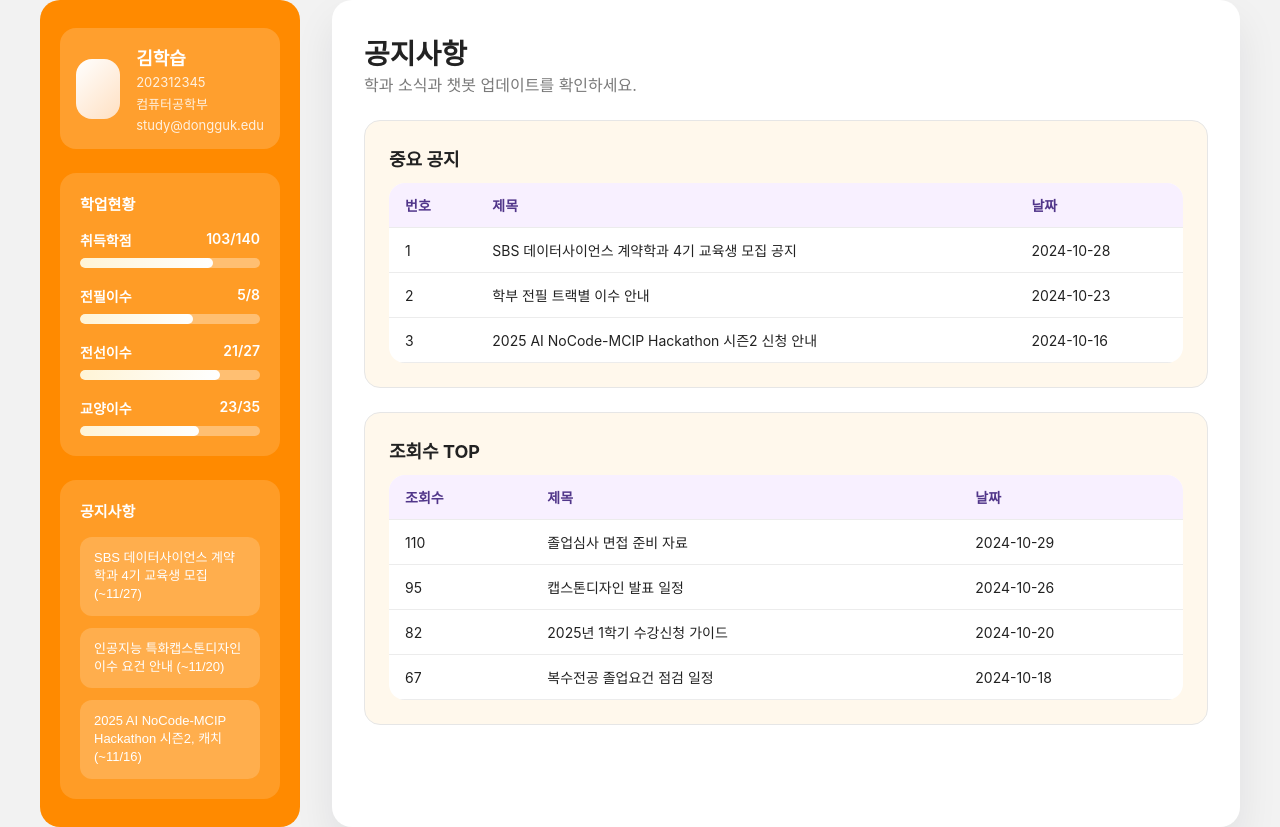
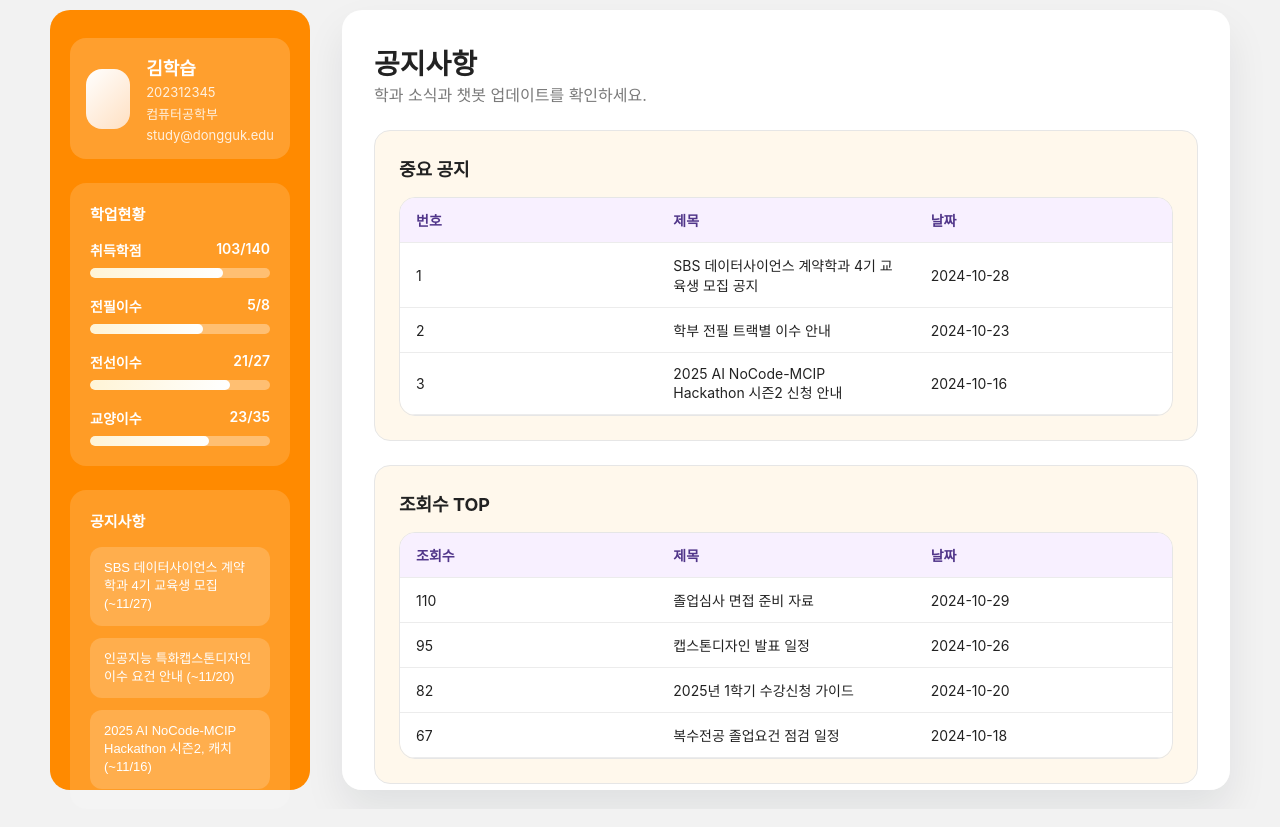
Before and after one commit to Dgu-SWE/GonnaG-Front, a React (Create React App) app: page /notice in a window 1280 px wide. Built offline with nearby package versions, Linux system fonts and the light colour scheme.

Commit message:
feat/#3 사이드바 고정 및 스크롤바 추가

```diff
--- a/src/App.css
+++ b/src/App.css
@@ -16,8 +16,8 @@ body {
 }
 
 .app-shell {
-  min-height: 100%;
-  padding: 40px;
+  min-height: 100vh;
+  padding: 0;
   background: linear-gradient(135deg, #f9f7f4 0%, #f4f6ff 100%);
 }
 
@@ -26,6 +26,9 @@ body {
   gap: 32px;
   max-width: 1200px;
   margin: 0 auto;
+  align-items: flex-start;
+  padding: 10px 10px 0 10px;
+  min-height: 100vh;
 }
 
 .page-content {
@@ -37,6 +40,27 @@ body {
   display: flex;
   flex-direction: column;
   gap: 24px;
+  height: calc(100vh - 20px);
+  max-height: calc(100vh - 20px);
+  overflow-y: auto;
+}
+
+.page-content::-webkit-scrollbar {
+  width: 8px;
+}
+
+.page-content::-webkit-scrollbar-track {
+  background: #f1f1f1;
+  border-radius: 4px;
+}
+
+.page-content::-webkit-scrollbar-thumb {
+  background: #ff8a00;
+  border-radius: 4px;
+}
+
+.page-content::-webkit-scrollbar-thumb:hover {
+  background: #e67d00;
 }
 
 .page-header {
@@ -78,18 +102,65 @@ body {
   color: #333;
 }
 
+.table-wrapper {
+  margin-top: 16px;
+  border-radius: 16px;
+  overflow: hidden;
+  border: 1px solid #e6e6e6;
+}
+
+.table tbody::-webkit-scrollbar {
+  width: 8px;
+}
+
+.table tbody::-webkit-scrollbar-track {
+  background: #f1f1f1;
+  border-radius: 4px;
+}
+
+.table tbody::-webkit-scrollbar-thumb {
+  background: #ff8a00;
+  border-radius: 4px;
+}
+
+.table tbody::-webkit-scrollbar-thumb:hover {
+  background: #e67d00;
+}
+
 .table {
   width: 100%;
   border-collapse: collapse;
   border-radius: 16px;
-  overflow: hidden;
   background-color: #fff;
+  display: table;
 }
 
 .table thead {
+  display: table;
+  width: 100%;
+  table-layout: fixed;
+}
+
+.table tbody {
+  display: block;
+  overflow-y: auto;
+  max-height: 250px;
+}
+
+.table thead th {
   background-color: #f8f0ff;
   font-weight: 600;
   color: #51368a;
+  padding: 12px 16px;
+  text-align: left;
+  border-bottom: 1px solid #ececec;
+  font-size: 14px;
+}
+
+.table tbody tr {
+  display: table;
+  width: 100%;
+  table-layout: fixed;
 }
 
 .table th,
--- a/src/App.js
+++ /dev/null
@@ -1,12 +0,0 @@
-import './App.css';
-import Main from './pages/Main';
-
-function App() {
-  return (
-    <div className="app-shell">
-      <Main />
-    </div>
-  );
-}
-
-export default App;
--- /dev/null
+++ b/src/App.jsx
@@ -0,0 +1,24 @@
+import './App.css';
+import { BrowserRouter as Router, Routes, Route, Navigate } from 'react-router-dom';
+import Main from './pages/Main';
+import History from './pages/History';
+import Notice from './pages/Notice';
+import Signin from './pages/Signin';
+
+function App() {
+  return (
+    <Router>
+      <div className="app-shell">
+        <Routes>
+          <Route path="/" element={<Signin />} />
+          <Route path="/main" element={<Main />} />
+          <Route path="/history" element={<History />} />
+          <Route path="/notice" element={<Notice />} />
+          <Route path="*" element={<Navigate to="/" replace />} />
+        </Routes>
+      </div>
+    </Router>
+  );
+}
+
+export default App;
--- a/src/components/Sidebar.css
+++ b/src/components/Sidebar.css
@@ -5,6 +5,7 @@
 .sidebar {
   width: 260px;
   min-width: 260px;
+  max-height: calc(100vh - 20px);
   background-color: #ff8a00;
   color: #fff;
   display: flex;
@@ -12,6 +13,9 @@
   gap: 24px;
   padding: 28px 20px;
   border-radius: 20px;
+  position: sticky;
+  top: 10px;
+  align-self: flex-start;
 }
 
 .sidebar__profile {
--- a/src/pages/History.jsx
+++ b/src/pages/History.jsx
@@ -7,6 +7,7 @@ const completionGroups = [
     title: '전공필수',
     description: '전공 핵심 역량을 기르는 필수 과목입니다.',
     rows: [
+      { course: '기초프로그래밍', year: '1학년', semester: '1학기', credits: 3, status: '이수' },
       { course: '알고리즘', year: '2학년', semester: '2학기', credits: 3, status: '이수' },
       { course: '운영체제', year: '3학년', semester: '1학기', credits: 3, status: '이수' },
       { course: '소프트웨어공학', year: '3학년', semester: '2학기', credits: 3, status: '미이수' },
@@ -18,6 +19,7 @@ const completionGroups = [
     description: '트랙에 맞는 심화 전공 과목을 선택해 수강합니다.',
     rows: [
       { course: '데이터베이스', year: '2학년', semester: '2학기', credits: 3, status: '이수' },
+      { course: '알고리즘', year: '3학년', semester: '2학기', credits: 3, status: '이수' },
       { course: '머신러닝', year: '4학년', semester: '1학기', credits: 3, status: '계획' },
       { course: '캡스톤디자인', year: '4학년', semester: '2학기', credits: 3, status: '미이수' },
     ],
@@ -27,6 +29,7 @@ const completionGroups = [
     title: '교양필수/선택',
     description: '기초 소양 확대를 위한 교양 과목입니다.',
     rows: [
+      { course: '자아와명상1', year: '1학년', semester: '1학기', credits: 1, status: '이수' },
       { course: '글쓰기와토론', year: '1학년', semester: '1학기', credits: 2, status: '이수' },
       { course: '동국인의리더십', year: '1학년', semester: '2학기', credits: 2, status: '이수' },
       { course: 'AI윤리', year: '2학년', semester: '2학기', credits: 3, status: '계획' },
@@ -50,6 +53,7 @@ const History = () => {
           <section key={group.id} className="page-card">
             <h2 className="page-card__title">{group.title}</h2>
             <p className="page-card__description">{group.description}</p>
+            <div className="table-wrapper">
               <table className="table">
                 <thead>
                   <tr>
@@ -74,6 +78,7 @@ const History = () => {
                   ))}
                 </tbody>
               </table>
+            </div>
           </section>
         ))}
       </section>
--- a/src/pages/Notice.jsx
+++ b/src/pages/Notice.jsx
@@ -28,6 +28,7 @@ const Notice = () => {
 
         <section className="page-card">
           <h2 className="page-card__title">중요 공지</h2>
+          <div className="table-wrapper">
             <table className="table">
               <thead>
                 <tr>
@@ -46,10 +47,12 @@ const Notice = () => {
                 ))}
               </tbody>
             </table>
+          </div>
         </section>
 
         <section className="page-card">
           <h2 className="page-card__title">조회수 TOP</h2>
+          <div className="table-wrapper">
             <table className="table">
               <thead>
                 <tr>
@@ -68,6 +71,7 @@ const Notice = () => {
                 ))}
               </tbody>
             </table>
+          </div>
         </section>
       </section>
     </div>
```
Also changed, not shown: 1 other file (tests, documents, lock files or other folders). Lines whose indentation alone changed are shown as unchanged.
